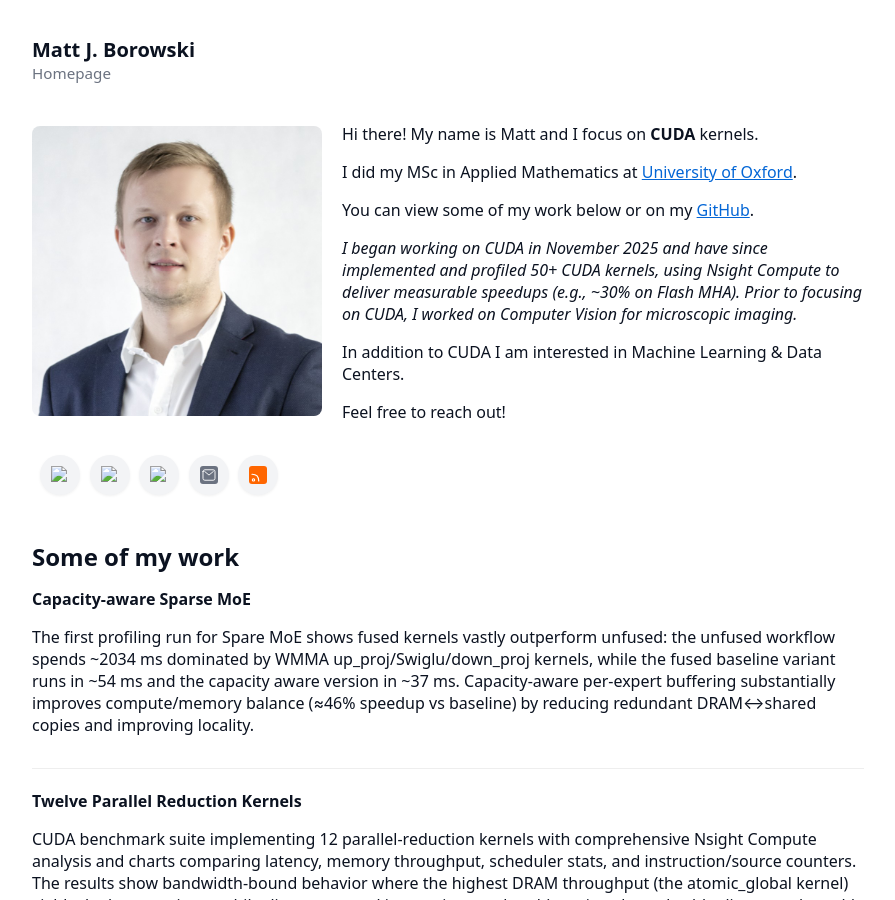
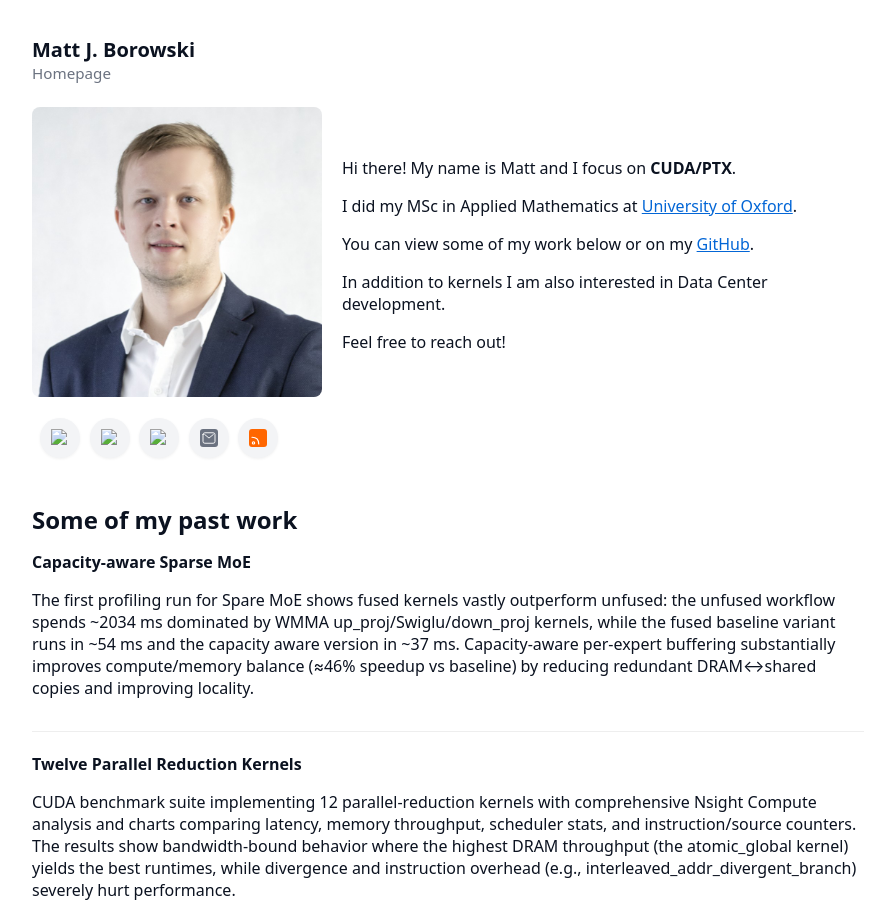
Before and after one commit to MattJBorowski1991/mattjborowski1991.github.io, a Jekyll site: the page built from index.md, in a window 1280 px wide and 900 px high. Shown: the whole window, without its empty margins (192-1087 px from the left). Built offline with Jekyll 4.4.1, drawn with Linux system fonts in a browser that asks for light colours.

Commit message:
Update landing page

```diff
--- a/index.md
+++ b/index.md
@@ -9,15 +9,13 @@ layout: default
   </div>
   <div style="flex:1;min-width:220px;">
 
-<p>Hi there! My name is Matt and I focus on <strong>CUDA</strong> kernels.</p>
+<p>Hi there! My name is Matt and I focus on <strong>CUDA/PTX</strong>.</p>
 
 <p>I did my MSc in Applied Mathematics at <a href="https://www.maths.ox.ac.uk/">University of Oxford</a>.</p>
 
 <p>You can view some of my work below or on my <a href="https://github.com/MattJBorowski1991">GitHub</a>.</p>
 
-<p><em>I began working on CUDA in November 2025 and have since implemented and profiled 50+ CUDA kernels, using Nsight Compute to deliver measurable speedups (e.g., ~30% on Flash MHA). Prior to focusing on CUDA, I worked on Computer Vision for microscopic imaging.</em></p>
-
-<p>In addition to CUDA I am interested in Machine Learning & Data Centers.</p>
+<p>In addition to kernels I am also interested in Data Center development.</p>
 
 <p>Feel free to reach out!</p>
 
@@ -45,7 +43,7 @@ layout: default
   </span>
 </p>
 
-<h2 style="margin-top:36px;margin-bottom:12px">Some of my work</h2>
+<h2 style="margin-top:36px;margin-bottom:12px">Some of my past work</h2>
 
 {% for post in site.posts %}
 <article style="margin-bottom:1.15rem;padding-bottom:1rem;border-bottom:1px solid #eee;">
```
